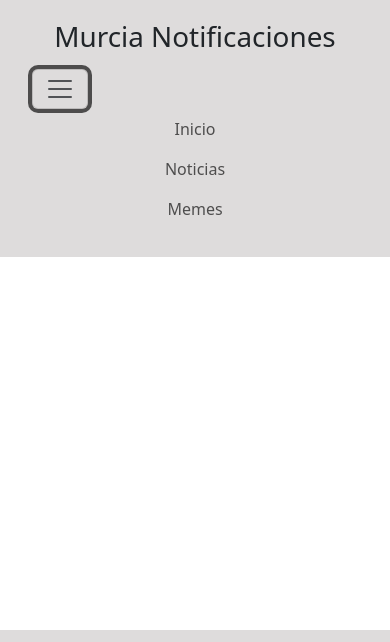
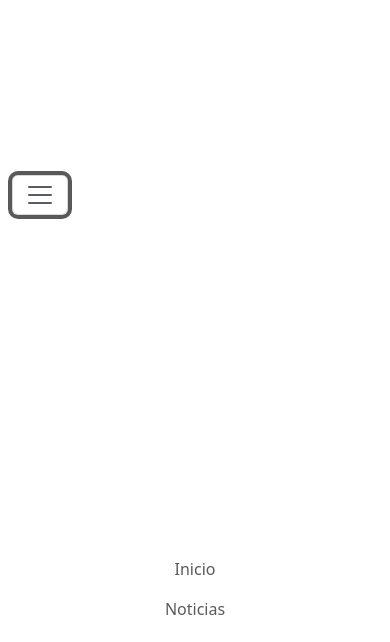
Before and after one commit to jooseepaardoo/sonika.github.io, a plain HTML site: page index.html in a window 390 px wide. Both pictures are taken after a click on the button "Toggle navigation". Shown: the top 642 px of the page. Drawn offline with Linux system fonts and the light colour scheme.

Commit message:
Changes commit

```diff
--- a/index.html
+++ b/index.html
@@ -45,6 +45,20 @@
             color: #E1306C;
         }
 
+        .fullscreen-navbar {
+            position: fixed;
+            top: 0;
+            left: 0;
+            right: 0;
+            bottom: 0;
+            background-color: white !important;
+            z-index: 9999;
+            overflow-y: auto;
+        }
+
+        .fullscreen-navbar .container {
+            height: 100%;
+        }
     </style>
 </head>
 
@@ -56,7 +70,8 @@
         <nav class="navbar navbar-custom navbar-expand-lg navbar-light bg-light">
             <div class="container">
                 <button class="navbar-toggler" type="button" data-bs-toggle="collapse" data-bs-target="#navbarNav"
-                    aria-controls="navbarNav" aria-expanded="false" aria-label="Toggle navigation">
+                    aria-controls="navbarNav" aria-expanded="false" aria-label="Toggle navigation"
+                    onclick="toggleFullscreenNavbar()">
                     <span class="navbar-toggler-icon"></span>
                 </button>
                 <div class="collapse navbar-collapse" id="navbarNav">
@@ -109,5 +124,11 @@
     </footer>
 
     <script src="js/bootstrap.bundle.min.js"></script>
+    <script>
+        function toggleFullscreenNavbar() {
+            var navbar = document.querySelector('.navbar');
+            navbar.classList.toggle('fullscreen-navbar');
+        }
+    </script>
 </body>
 </html>
```
